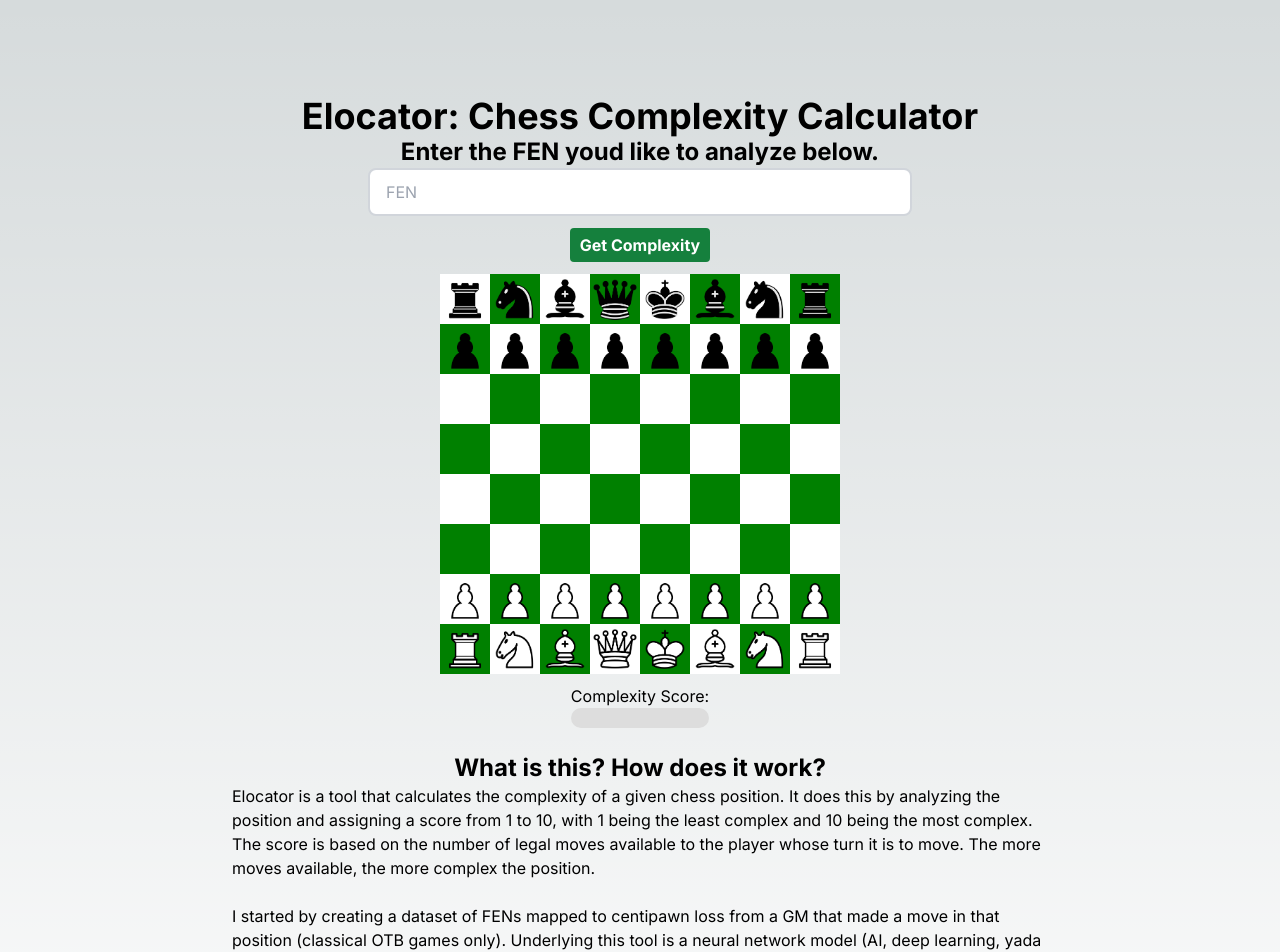
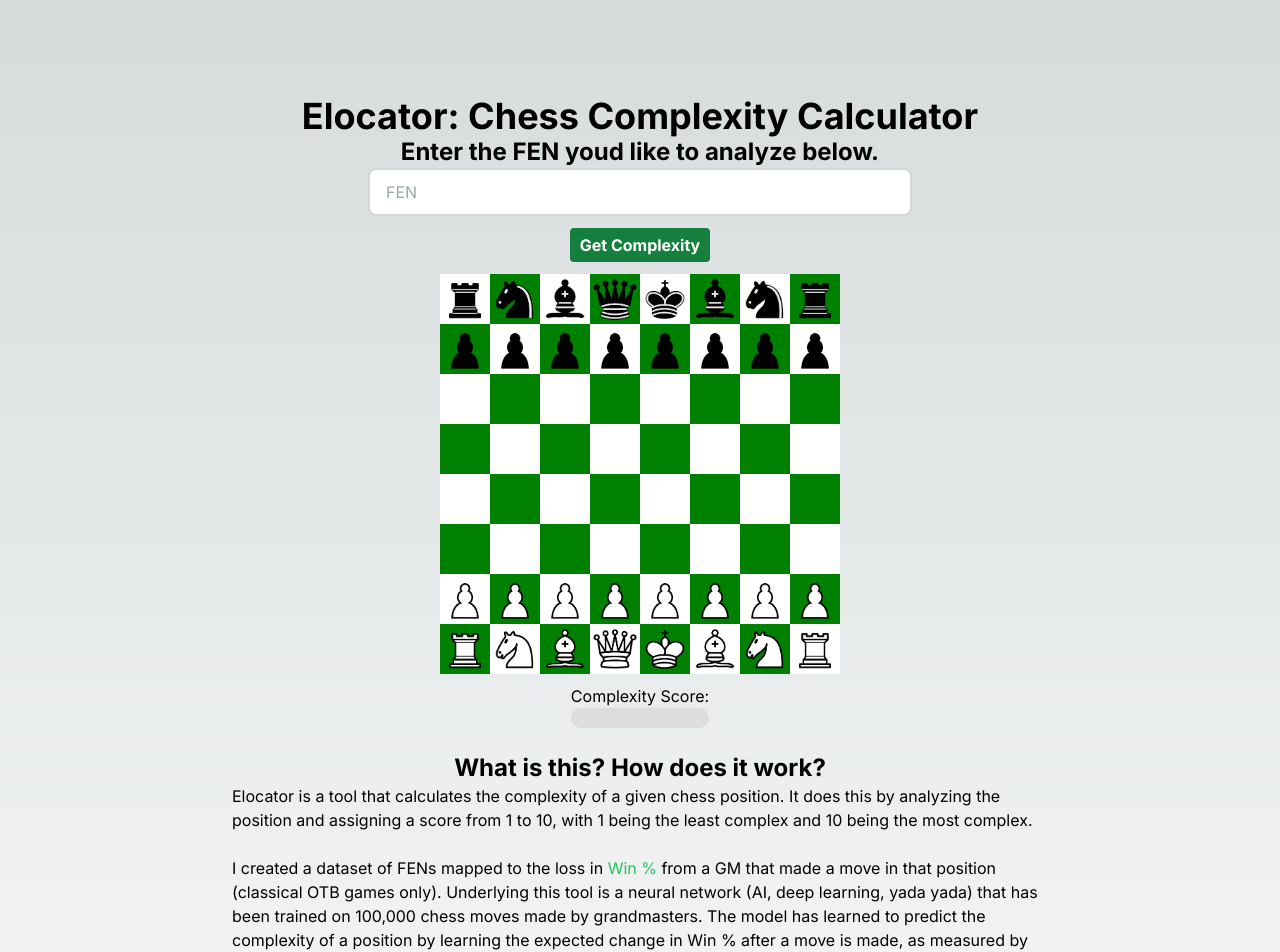
Before and after one commit to cmwetherell/elocator-web, a Next.js app: page / in a window 1280 px wide. Shown: the top 952 px of the page. Built offline with nearby package versions, Linux system fonts and the light colour scheme.

Commit message:
update the description

```diff
--- a/app/page.tsx
+++ b/app/page.tsx
@@ -14,18 +14,25 @@ export default function Home() {
       <p className= "w-3/4">
         Elocator is a tool that calculates the complexity of a given chess position. It does this by
         analyzing the position and assigning a score from 1 to 10, with 1 being the least complex and
-        10 being the most complex. The score is based on the number of legal moves available to the
-        player whose turn it is to move. The more moves available, the more complex the position.
+        10 being the most complex.
       <br></br>
       <br></br>
-        I started by creating a dataset of FENs mapped to centipawn loss from a GM that made a move in that position (classical OTB games only).
-        Underlying this tool is a neural network model (AI, deep learning, yada yada) that has been trained on 100,000 chess moves made by grandmasters.
-        The model has learned to predict the complexity of a position by learning the expected centipawn loss of a move as measured by Stockfish at depth 20.
+        I created a dataset of FENs mapped to the loss in <a className = "text-green-500" href="https://lichess.org/page/accuracy">Win %</a> from a GM that made a move in that position (classical OTB games only).
+        Underlying this tool is a neural network (AI, deep learning, yada yada) that has been trained on 100,000 chess moves made by grandmasters.
+        The model has learned to predict the complexity of a position by learning the expected change in Win % after a move is made, as measured by Stockfish 16 at depth 20.
       <br></br>
       <br></br>
         The model is then used to predict the complexity of a given position. The model is not perfect, but it is a good starting point for understanding the complexity of a position.
         I look forward to making it better over time. Soon, I will publish some analytics around model performance.
 
+        In the immediate future, I have a few goals:<br></br>
+        1. Make the complexity model much better (incorporate a larger training dataset, a better NN  structure, e.g. HalfKA)<br></br>
+        2. Find a mechanism to turn the complexity score into game evaluations<br></br>
+        3. Find a mechanism to turn a series of games into a "tournament score".<br></br>
+        4. Find a mechanism to identify outliers beyond some percentile (e.g., to identify cheating).<br></br>
+        <br></br>
+        Longer term, I view this as an opportunity for the chess community to develop "open source cheating detection", among other things.
+        <br></br><br></br>
         You can learn more about the model and the dataset by visiting the <a className = "text-green-500" href="https://github.com/cmwetherell/elocator">Elocator GitHub repository</a>.
       </p>
     </main>
--- a/components/test.tsx
+++ /dev/null
@@ -1,29 +0,0 @@
-'use client';
-import React, { useState } from 'react';
-
-// This could be your child component that accepts a string prop
-function DisplayComponent({ text }: { text: string }) {
-    return <div>{text}</div>;
-}
-
-function MyComponent() {
-  // Step 2: Setting up state
-  const [myString, setMyString] = useState('Initial String');
-
-  // Step 3: Create the event handler
-  const updateString = () => {
-    setMyString('Updated String');
-  };
-
-  return (
-    <div>
-      {/* Step 5: Passing the state as a prop to the child component */}
-      <DisplayComponent text={myString} />
-
-      {/* Step 4: Implementing the button */}
-      <button onClick={updateString}>Update String</button>
-    </div>
-  );
-}
-
-export default MyComponent;
```
